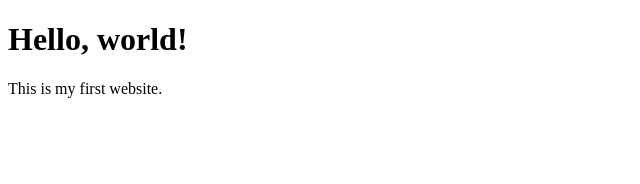
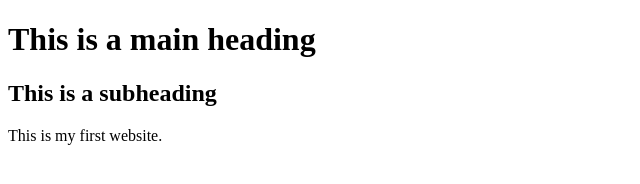
Before and after one commit to rupeshhh007/LEARNING-TAILWIND, a plain HTML site: page index.html in a window 1280 px wide. Shown: the whole page, without its empty margins (0-640 px from the left). Drawn offline with Linux system fonts and the light colour scheme.

Commit message:
learninggg

```diff
--- a/index.html
+++ b/index.html
@@ -4,7 +4,9 @@
     <title>My Page</title>
   </head>
   <body>
-    <h1>Hello, world!</h1>
+    <h1>This is a main heading</h1>
+    <h2>This is a subheading</h2>
+
     <p>This is my first website.</p>
   </body>
 </html>
```
